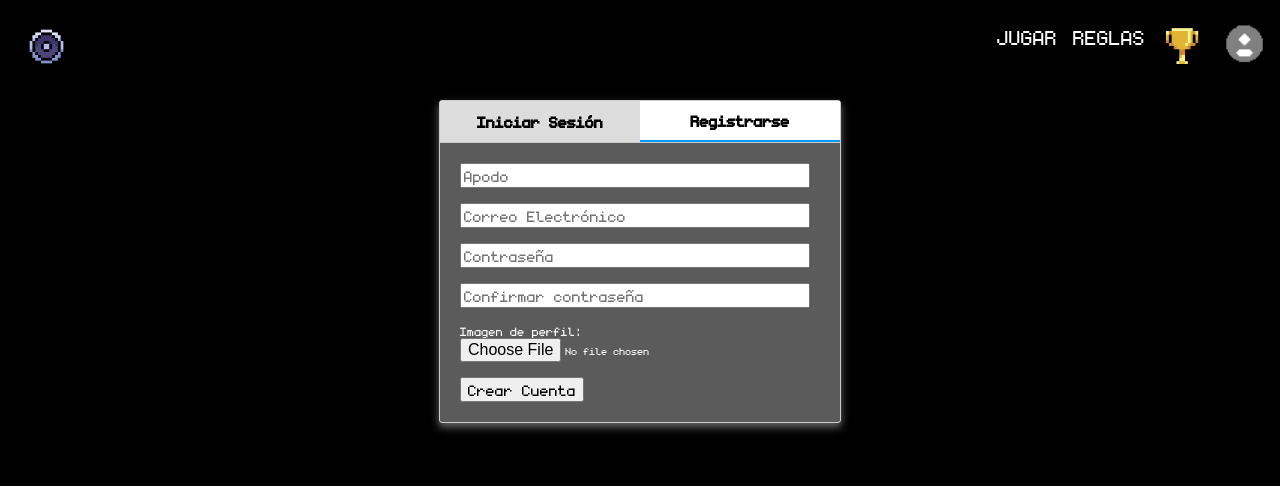
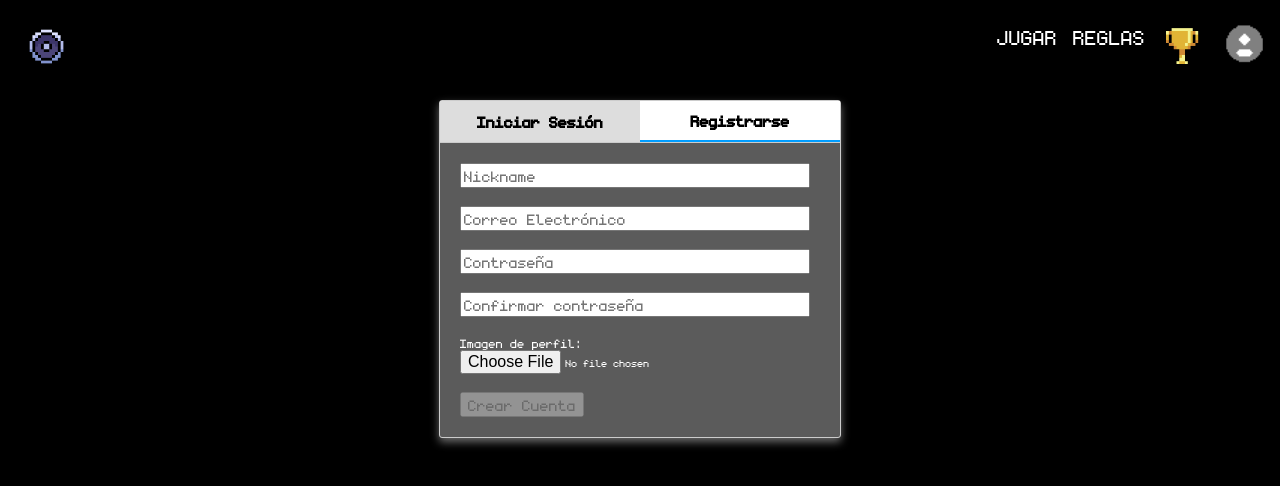
Before and after one commit to rocigonf/mixdrop, an Angular app in the folder mixdrop-front/: page /login in a window 1280 px wide. Both pictures are taken after a click on the button "Registrarse". Shown: the top 486 px of the page. Built offline with nearby package versions, Linux system fonts and the light colour scheme.

Commit message:
validador de registro (en proceso)

```diff
--- a/mixdrop-front/src/app/pages/login/login.component.css
+++ b/mixdrop-front/src/app/pages/login/login.component.css
@@ -26,32 +26,48 @@
 
 .menu button.active {
     background-color: #fff;
-    border-bottom: 2px solid #009dff ;
+    border-bottom: 2px solid #009dff;
 }
 
 .contenido {
     padding: 20px;
 }
 
-input{
+input {
     width: 95%;
     font-size: 1.5rem;
-    margin-bottom: 15px;
 }
 
-input[type="checkbox"]{
+.login input {
+    margin-bottom: 18px;
+}
+
+.registro input {
+    width: 95%;
+    font-size: 1.5rem;
+}
+
+input[type="checkbox"] {
     width: 5%;
 }
 
-input[type="file"]{
+.registro input[type="file"]  {
     width: 100%;
     font-size: 1rem;
+    margin-bottom: 18px;
 }
 
-label{
+label {
     font-size: 1.2rem;
 }
 
-button{
+button {
     font-size: 1.5rem;
 }
+
+.error {
+    color: rgb(241, 126, 126);
+    text-align: left;
+    font-size: 1rem;
+    height: 18px;
+}
--- a/mixdrop-front/src/app/pages/login/login.component.html
+++ b/mixdrop-front/src/app/pages/login/login.component.html
@@ -10,7 +10,7 @@
 
   <!-- Contenido de las pestañas -->
   @if (menuSeleccion === 'login') {
-  <div class="contenido">
+  <div class="contenido login">
     <form (submit)="login()">
       <div>
 
@@ -26,7 +26,8 @@
       </div>
 
       <div>
-        <button type="submit" class="button">Iniciar sesión</button>
+        <button [disabled]="emailOrNickname.length < 1  || password.length < 1" type="submit" class="button">Iniciar
+          sesión</button>
       </div>
 
     </form>
@@ -34,22 +35,56 @@
   </div>
   }
   @else {
-  <div class="contenido">
+  <div class="contenido registro">
     <form [formGroup]="registerForm" (submit)="register()">
-      <input type="text" placeholder="Apodo" formControlName="nickname" />
+
+      <input type="text" placeholder="Nickname" formControlName="nickname" />
+
+      <div class="error">
+        <div *ngIf="registerForm.get('nickname')?.invalid && registerForm.get('nickname')?.touched">
+          <div *ngIf="registerForm.get('nickname')?.hasError('required')">El nickname es obligatorio.</div>
+        </div>
+      </div>
+
       <input type="email" placeholder="Correo Electrónico" formControlName="email" />
+
+      <div class="error">
+        <div *ngIf="registerForm.get('email')?.invalid && registerForm.get('email')?.touched">
+          <div *ngIf="registerForm.get('email')?.hasError('required')">El correo electrónico es obligatorio.</div>
+          <div *ngIf="registerForm.get('email')?.hasError('email')">Debe ser un correo electrónico válido.</div>
+        </div>
+      </div>
+
       <input type="password" placeholder="Contraseña" formControlName="password" />
+
+      <div class="error">
+        <div *ngIf="registerForm.get('password')?.invalid && registerForm.get('password')?.touched">
+          <div *ngIf="registerForm.get('password')?.hasError('required')">La contraseña es obligatoria.</div>
+          <div *ngIf="registerForm.get('password')?.hasError('minlength')">Debe tener mínimo 6 caracteres.
+          </div>
+        </div>
+      </div>
+
       <input type="password" placeholder="Confirmar contraseña" formControlName="confirmPassword">
+
+      <div class="error">
+        <div *ngIf="registerForm.get('confirmPassword')?.invalid && registerForm.get('confirmPassword')?.touched"
+          class="error">
+          <div *ngIf="registerForm.get('confirmPassword')?.hasError('mismatch')">Las contraseñas deben coincidir.</div>
+        </div>
+      </div>
+
       <label for="productImage">Imagen de perfil:</label> <br>
-      <input type="file" accept="image/png, image/jpeg, image/jpg" required (change)="onFileSelected($event)"
-         >
+      <input type="file" accept="image/png, image/jpeg, image/jpg" required (change)="onFileSelected($event)">
+
       <!-- para que se vea miniatura de lo que ha elegido - en proceso -
-       @if (this.image) {
-        <img [src]="this.image" alt="imagen">
-    }
-        -->
+      @if (this.image) {
+      <img [src]="this.image" alt="imagen">
+      }  -->
+
+
       <br>
-      <button type="submit">Crear Cuenta</button>
+      <button [disabled]="!registerForm.valid && !image" type="submit">Crear Cuenta</button>
     </form>
 
   </div>
--- a/mixdrop-front/src/app/pages/login/login.component.ts
+++ b/mixdrop-front/src/app/pages/login/login.component.ts
@@ -4,12 +4,14 @@ import { Router, RouterModule } from '@angular/router';
 import { AuthService } from '../../services/auth.service';
 import { NavbarComponent } from "../../components/navbar/navbar.component";
 import { WebsocketService } from '../../services/websocket.service';
+import { NgIf } from '@angular/common';
+
 
 
 @Component({
   selector: 'app-login',
   standalone: true,
-  imports: [FormsModule, RouterModule, NavbarComponent, ReactiveFormsModule],
+  imports: [FormsModule, RouterModule, NavbarComponent, ReactiveFormsModule,  NgIf],
   templateUrl: './login.component.html',
   styleUrl: './login.component.css'
 })
@@ -24,11 +26,6 @@ export class LoginComponent {
 
   registerForm: FormGroup;
 
-
-  newNickname : string = '';
-  newEmail : string = '';
-  newPasword : string = '';
-  newConfirmPasword : string = ''
   image: File | null = null
 
 
@@ -96,14 +93,11 @@ export class LoginComponent {
 
     if (this.registerForm.valid && this.image) {
 
-      console.log(this.registerForm.value.image)
       const formData = new FormData();
       formData.append( "Nickname" ,this.registerForm.value.nickname )
       formData.append( "Image" ,this.image, this.image.name )
       formData.append( "Email" ,this.registerForm.value.email )
       formData.append( "Password" ,this.registerForm.value.password )
-
-
 
       const registerResult = await this.authService.register(formData);
 
@@ -140,6 +134,13 @@ export class LoginComponent {
   onFileSelected(event: any) {
     const image = event.target.files[0] as File;
     this.image = image
+
+    // para previsualizar la imagen que suba al registrarse
+    // https://lavidadeljunior.wordpress.com/2018/05/28/previsualizar-una-imagen-en-angular-2-5/
+    if(event.target.files.length > 0){
+      const reader = new FileReader();
+
+    }
   }
 
 }
```
